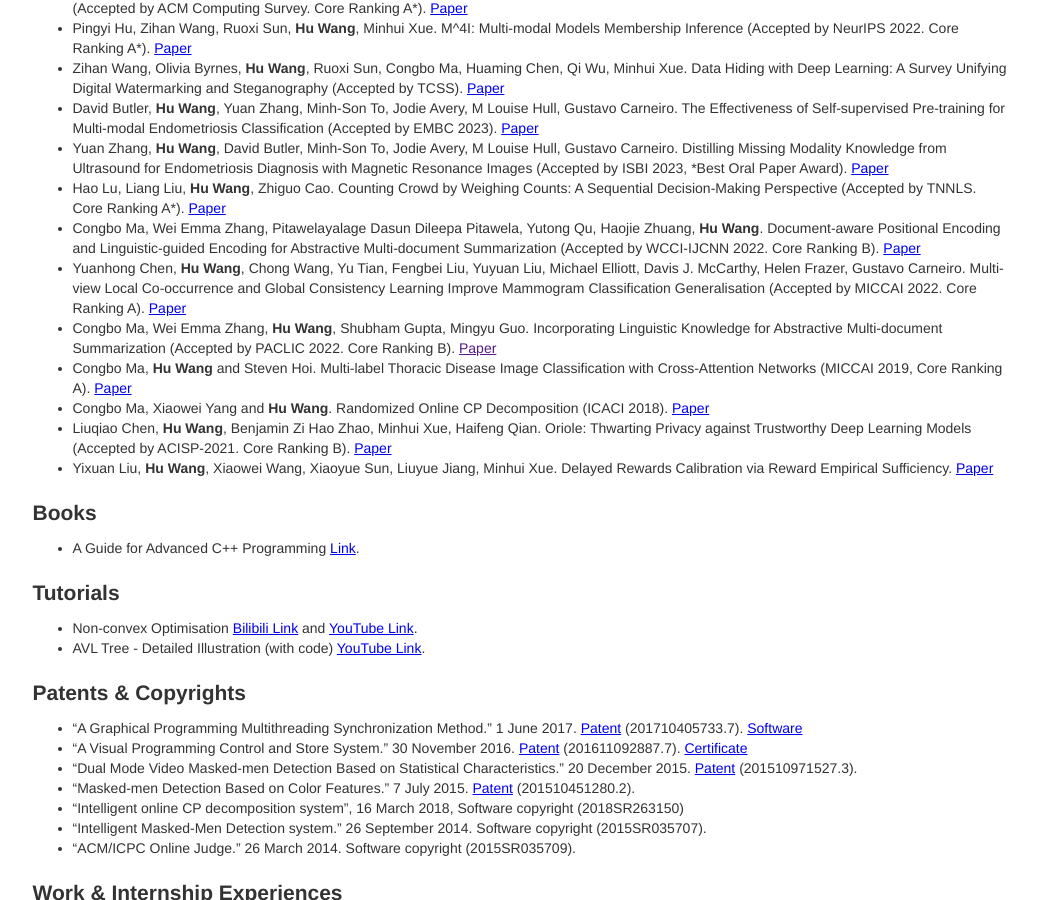
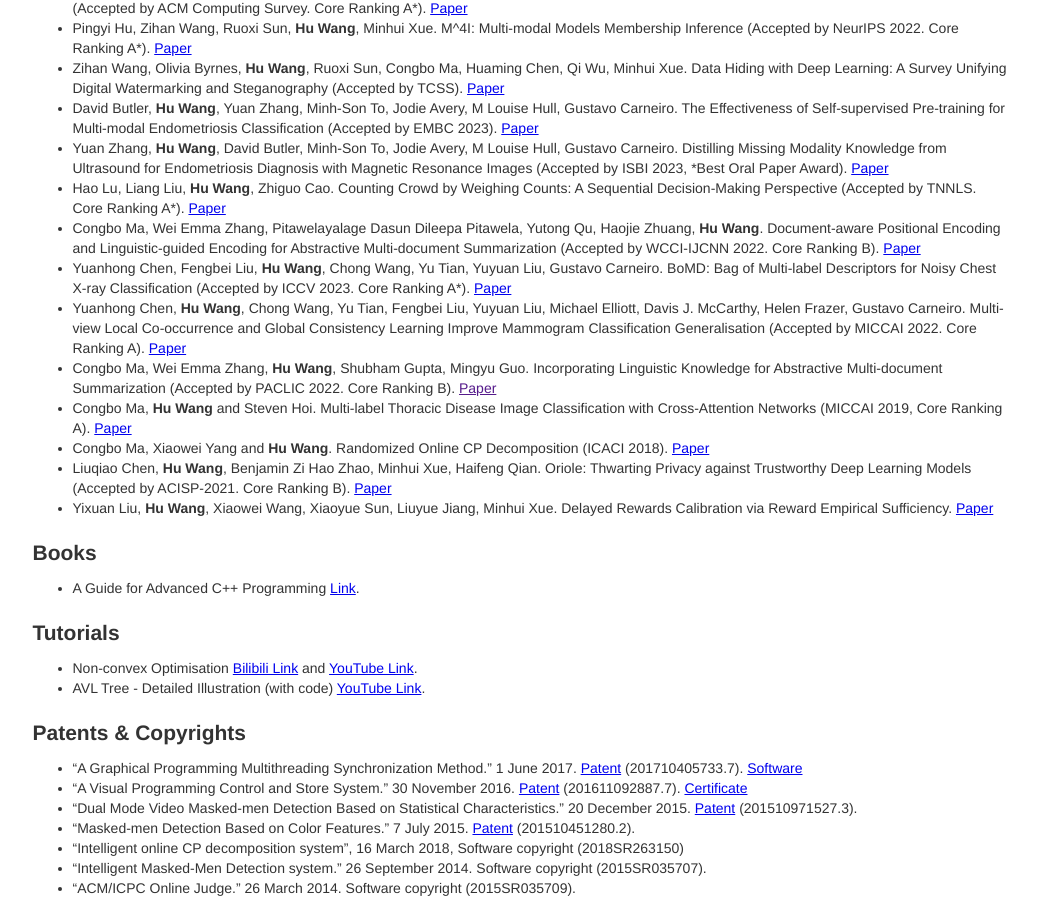
Before and after one commit to billhhh/whblog-omega, a Jekyll site: the page res/index.html, which Jekyll copies as it is, in a window 1280 px wide and 900 px high, scrolled down 742 px. Shown: the whole window, without its empty margins (120-1157 px from the left). Built offline with Jekyll 4.4.1, drawn with Linux system fonts in a browser that asks for light colours.

Commit message:
Update index.html

```diff
--- a/res/index.html
+++ b/res/index.html
@@ -89,6 +89,9 @@
           </li>
 	  <li>
             Congbo Ma, Wei Emma Zhang, Pitawelayalage Dasun Dileepa Pitawela, Yutong Qu, Haojie Zhuang, <strong>Hu Wang</strong>. Document-aware Positional Encoding and Linguistic-guided Encoding for Abstractive Multi-document Summarization (Accepted by WCCI-IJCNN 2022. Core Ranking B). <a href = "https://arxiv.org/abs/2209.05929">Paper</a>
+          </li>
+	  <li>
+            Yuanhong Chen, Fengbei Liu, <strong>Hu Wang</strong>, Chong Wang, Yu Tian, Yuyuan Liu, Gustavo Carneiro. BoMD: Bag of Multi-label Descriptors for Noisy Chest X-ray Classification (Accepted by ICCV 2023. Core Ranking A*). <a href = "https://arxiv.org/abs/2203.01937">Paper</a>
           </li>
 	  <li>
             Yuanhong Chen, <strong>Hu Wang</strong>, Chong Wang, Yu Tian, Fengbei Liu, Yuyuan Liu, Michael Elliott, Davis J. McCarthy, Helen Frazer, Gustavo Carneiro. Multi-view Local Co-occurrence and Global Consistency Learning Improve Mammogram Classification Generalisation (Accepted by MICCAI 2022. Core Ranking A). <a href = "https://link.springer.com/chapter/10.1007/978-3-031-16437-8_1">Paper</a>
```
